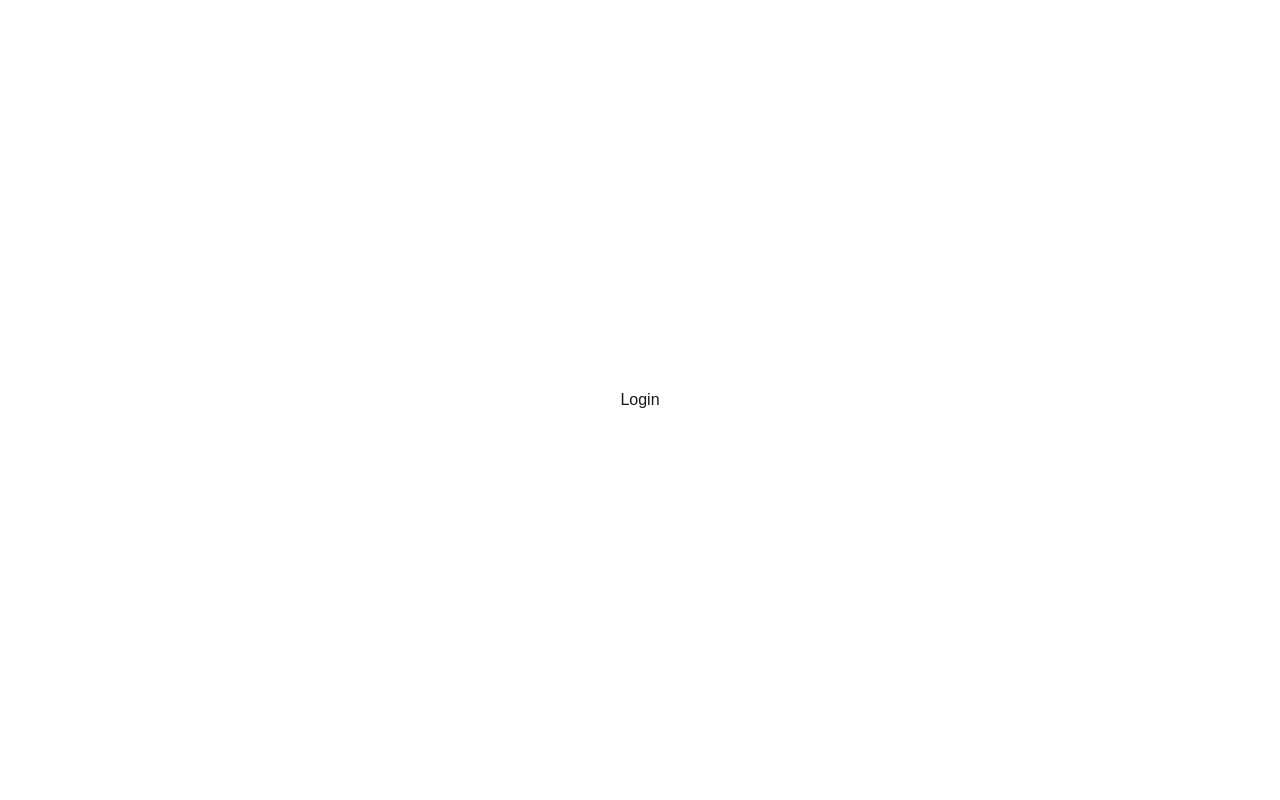
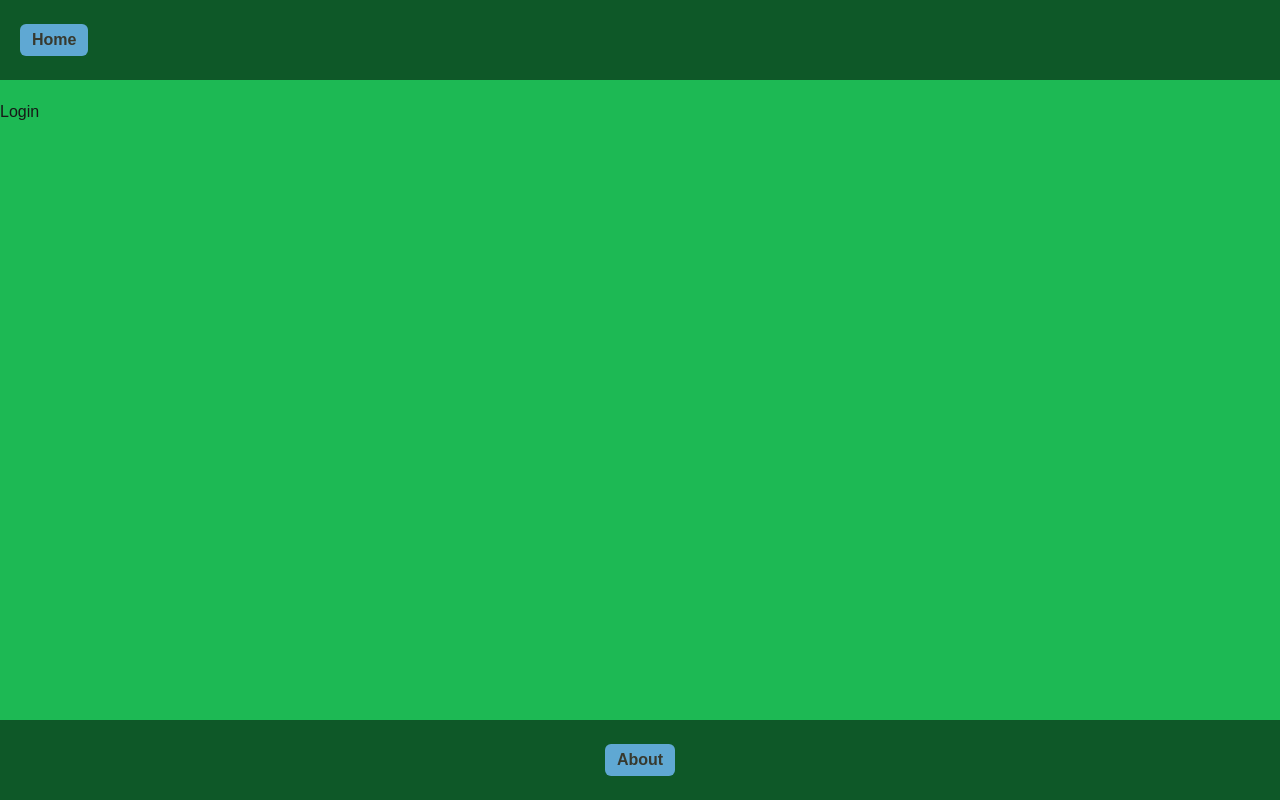
Before and after one commit to wgraham109/Spotify-App, a Next.js app in the folder spotify-app/: page / in a window 1280 px wide. Built offline with nearby package versions, Linux system fonts and the light colour scheme.

Commit message:
added header and footer to landing page

```diff
--- a/spotify-app/src/app/page.js
+++ b/spotify-app/src/app/page.js
@@ -1,11 +1,15 @@
 import Link from "next/link";
+import Header from "@/app/components/header";
+import Footer from "@/app/components/footer";
 
 export default function Home() {
   return (
-    <div className="grid grid-rows-[20px_1fr_20px] items-center justify-items-center min-h-screen p-8 pb-20 gap-16 sm:p-20 font-[family-name:var(--font-geist-sans)]">
-      <main className="flex flex-col gap-8 row-start-2 items-center sm:items-start">
+    <div className="flex flex-col min-h-screen w-full bg-background_light gap-5">
+      <Header/>
+      <main>
         <Link href="/login"> Login </Link>
       </main>
+      <Footer/>
     </div>
   );
 }
```
